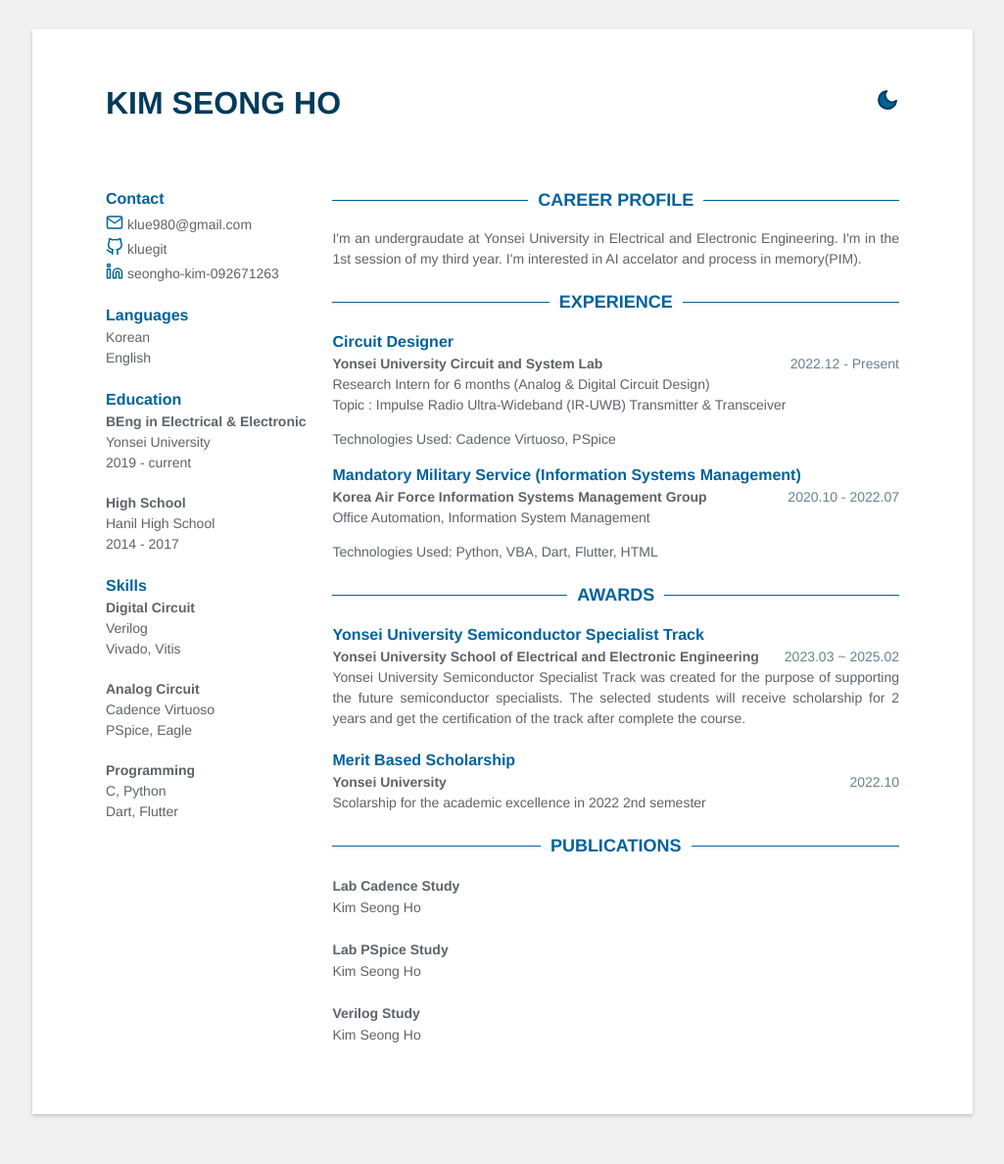
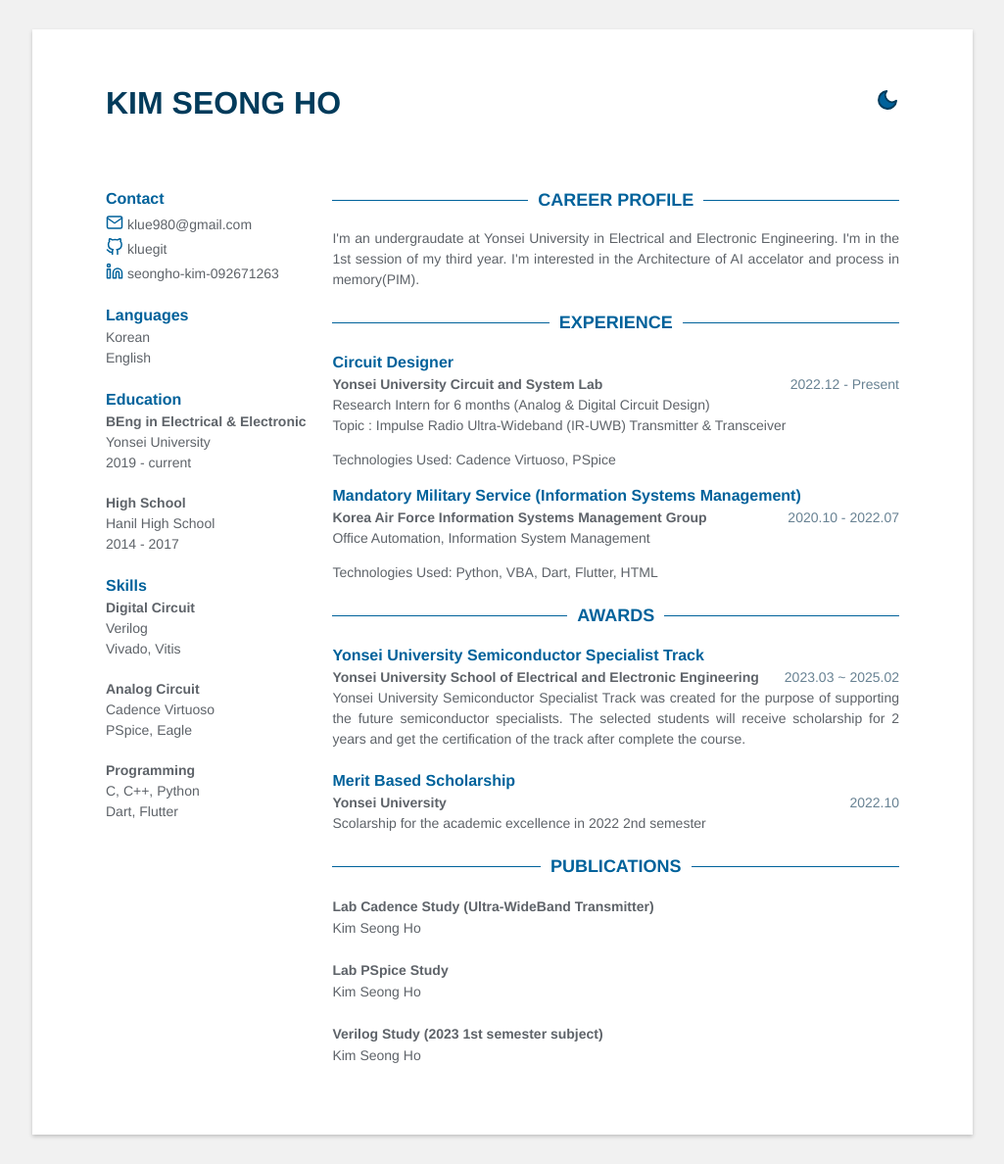
Before and after one commit to klue980/klue980.github.io, a Jekyll site: the page built from index.html, in a window 1280 px wide. Shown: the whole page at 98% size, without its empty margins (127-1152 px from the left). Built offline with Jekyll 4.4.1, drawn with Linux system fonts in a browser that asks for light colours; before the commit the page ends 1167 px from its top, so only the background shows below that.

Commit message:
final commit before midtrem

```diff
--- a/_data/data.yml
+++ b/_data/data.yml
@@ -36,14 +36,14 @@
       - PSpice, Eagle
   - category: Programming
     skill:
-      - C, Python
+      - C, C++, Python
       - Dart, Flutter
 
 # Profile
 profile: |
   I'm an undergraudate at Yonsei University in Electrical and Electronic Engineering.
   I'm in the 1st session of my third year.
-  I'm interested in AI accelator and process in memory(PIM).
+  I'm interested in the Architecture of AI accelator and process in memory(PIM).
 
 # Experience
 experience:
@@ -81,7 +81,13 @@
 
 # publications
 publications:
-  - title: Lab Cadence Study
+  - title: Lab Paper Study (Ultra-WideBand CMOS Transceiver Architecture)
+    link: "https://drive.google.com/file/d/1Q8_0NcYCuhsCZ6FF034kFvnpv54SR3fQ/view?usp=sharing"
+    authors: Kim Seong Ho
+    conference:
+
+publications:
+  - title: Lab Cadence Study (Ultra-WideBand Transmitter)
     link: "https://drive.google.com/file/d/1W3gCWfo0rEOInR_aAAA7mEC5qPPFG1cq/view?usp=share_link"
     authors: Kim Seong Ho
     conference:
@@ -91,8 +97,8 @@
     authors: Kim Seong Ho
     conference:
 
-  - title: Verilog Study
-    link: "https://drive.google.com/file/d/1TXPHxJPAxLmtEqyErlnltdIEGFDj8Cyi/view?usp=share_link"
+  - title: Verilog Study (2023 1st semester subject)
+    link: "https://drive.google.com/file/d/1enJbu8TRMOeFBX5scmD9aNwgX7knfQL8/view?usp=sharing"
     authors: Kim Seong Ho
     conference:
 
```
